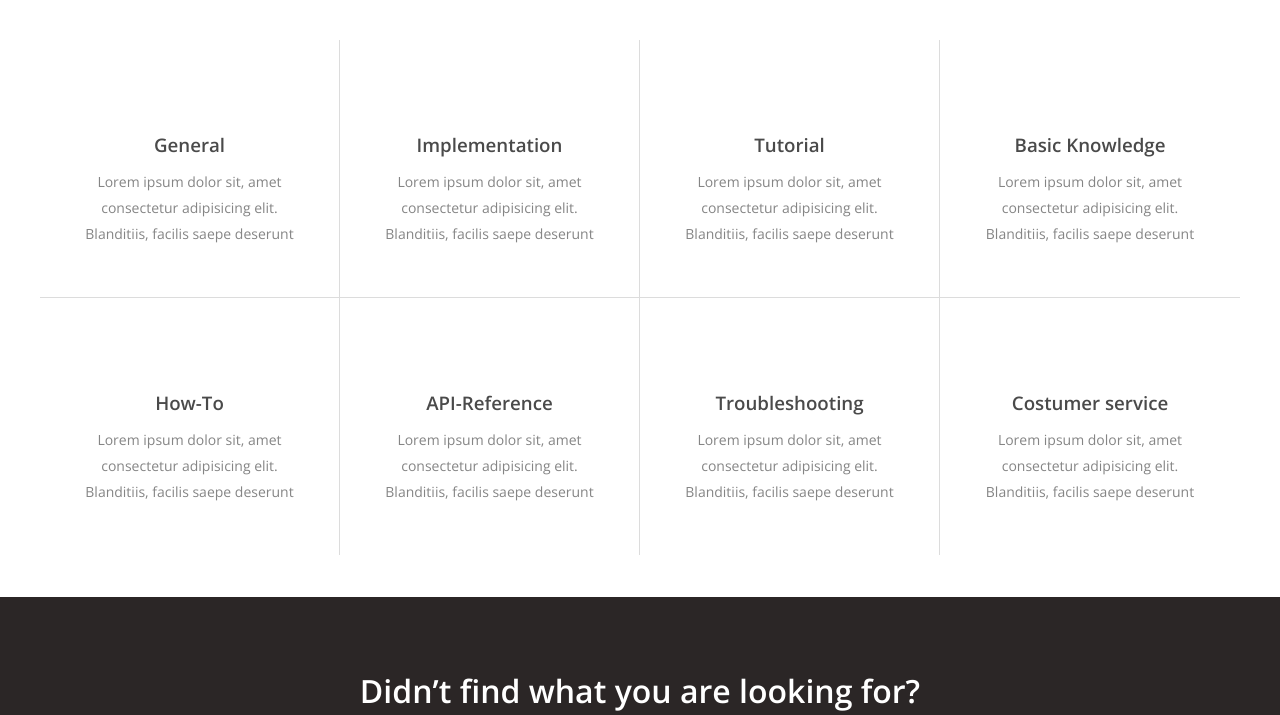
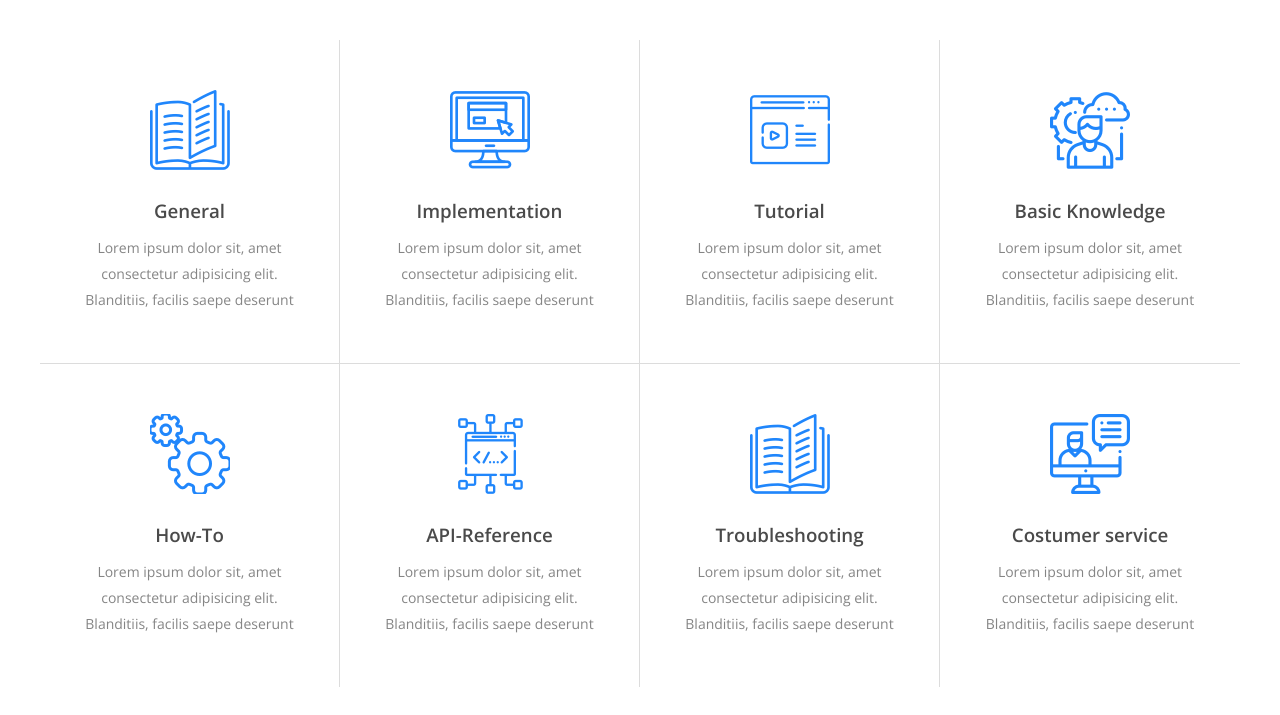
Before and after one commit to Navaneethakrishanan16/BasictaskHtml, a plain HTML site: page index.html in a window 1280 px wide. Shown: the part 570-1285 px from the top of the page. Drawn offline with Linux system fonts and the light colour scheme; the site is published under a folder, as on GitHub Pages, so addresses that start at the root find nothing.

Commit message:
updated the images path

```diff
--- a/index.html
+++ b/index.html
@@ -11,8 +11,7 @@
       <header>
         <div class="header-content">
           <img
-            src="/img/tech-startup-logo-design-toronto-featured.png"
-            alt id="header-img">
+            src="./img/tech-startup-logo-design-toronto-featured.png"id="header-img">
           <ul class="un-list">
             <li class="header-list"><a href="#">HOME</a></li>
             <li class="header-list"><a href="#">ABOUT US</a> </li>
@@ -37,41 +36,42 @@
       </section>
       <article class="article-parent container ">
         <div class="article-child border-right border-bottom">
-          <img src="/img/general.png" alt="">
+          <img src="./img/general.png" alt="">
           <h3>General</h3>
           <p>Lorem ipsum dolor sit, amet consectetur adipisicing elit. Blanditiis, facilis saepe deserunt</p>
         </div>
-        <div class="article-child border-right border-bottom"><img src="	/img/installation.png" alt="">
+        <div class="article-child border-right border-bottom">
+          <img src="./img/installation.png" alt="">
           <h3>Implementation</h3>
           <p>Lorem ipsum dolor sit, amet consectetur adipisicing elit. Blanditiis, facilis saepe deserunt</p>
         </div>
         <div class="article-child border-right border-bottom">
-          <img src="/img/tutorial.png" alt="">
+          <img src="./img/tutorial.png" alt="">
           <h3>Tutorial</h3>
           <p>Lorem ipsum dolor sit, amet consectetur adipisicing elit. Blanditiis, facilis saepe deserunt</p>
         </div>
         <div class="article-child border-bottom">
-          <img src="	/img/basic-knowledge.png" alt="">
+          <img src="./img/basic-knowledge.png" alt="">
           <h3>Basic Knowledge</h3>
           <p>Lorem ipsum dolor sit, amet consectetur adipisicing elit. Blanditiis, facilis saepe deserunt</p>
         </div>
         <div class="article-child border-right">
-          <img src="	/img/how-to.png" alt="">
+          <img src="./img/how-to.png" alt="">
           <h3>How-To</h3>
           <p>Lorem ipsum dolor sit, amet consectetur adipisicing elit. Blanditiis, facilis saepe deserunt</p>
         </div>
         <div class="article-child border-right">
-          <img src="/img/api.png" alt="">
+          <img src="./img/api.png" alt="">
           <h3>API-Reference</h3>
           <p>Lorem ipsum dolor sit, amet consectetur adipisicing elit. Blanditiis, facilis saepe deserunt</p>
         </div>
         <div class="article-child border-right">
-          <img src="/img/general.png" alt="">
+          <img src="./img/general.png" alt="">
           <h3>Troubleshooting</h3>
           <p>Lorem ipsum dolor sit, amet consectetur adipisicing elit. Blanditiis, facilis saepe deserunt</p>
         </div>
         <div class="article-child">
-          <img src="/img/costume-service.png" alt="">
+          <img src="./img/costume-service.png" alt="">
           <h3>Costumer service</h3>
           <p>Lorem ipsum dolor sit, amet consectetur adipisicing elit. Blanditiis, facilis saepe deserunt</p>
         </div>
```
